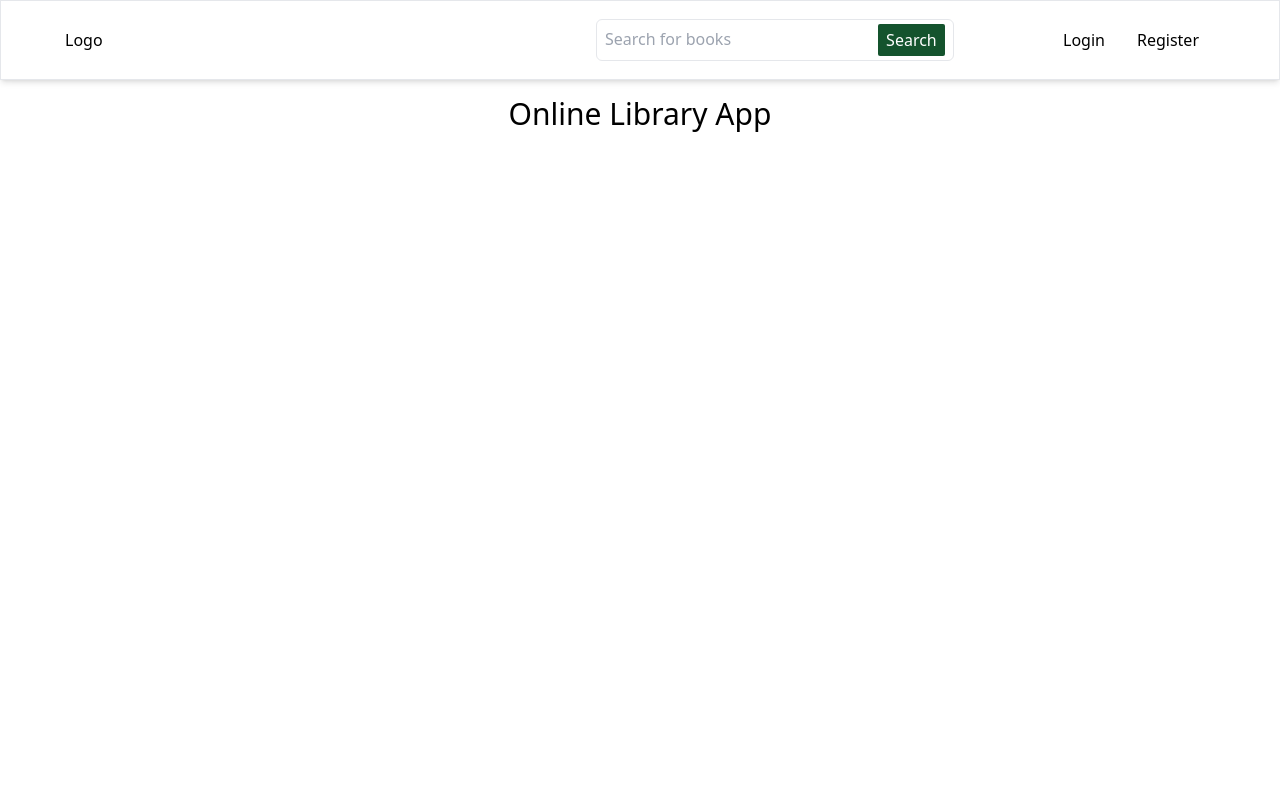
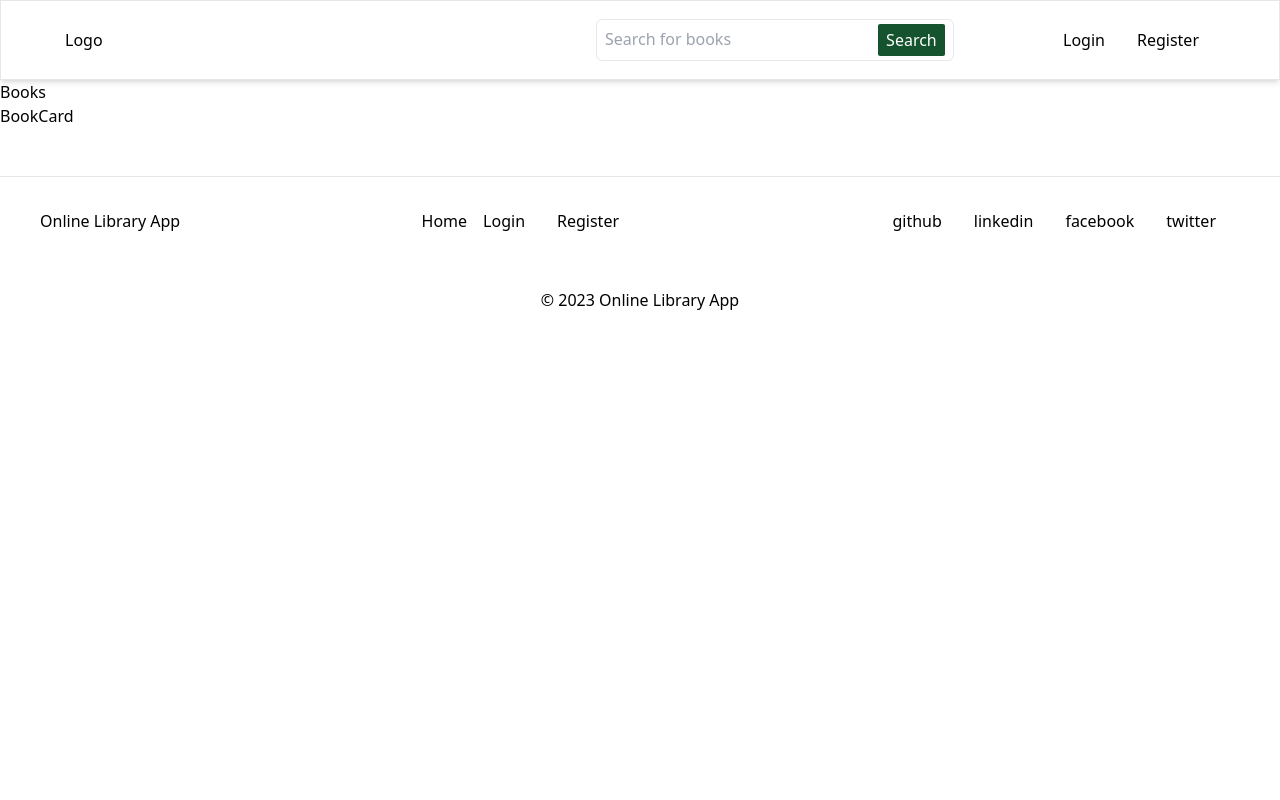
Before and after one commit to Evaristekanova/bookStore-fn, a React (Vite) app: page /books in a window 1280 px wide. Shown: the top 800 px of the page. Built offline with nearby package versions, Linux system fonts and the light colour scheme.

Commit message:
- create books component - create book card component - add dynamic routes for every link in the project

```diff
--- a/src/App.tsx
+++ b/src/App.tsx
@@ -1,15 +1,8 @@
-import Navbar from "./components/Navbar";
-import Footer from "./components/Footer";
-
 const App = () => {
   return (
-    <>
-      <Navbar />
-      <div className="text-3xl text-center font-light pt-4 min-h-screen">
-        Online Library App
-      </div>
-      <Footer />
-    </>
+    <div className="text-3xl text-center font-light pt-4 min-h-screen">
+      Online Library App
+    </div>
   );
 };
 
--- /dev/null
+++ b/src/components/BookCard.tsx
@@ -0,0 +1,7 @@
+const  BookCard = () => {
+  return (
+    <div>BookCard</div>
+  )
+}
+
+export default BookCard
--- /dev/null
+++ b/src/components/Books.tsx
@@ -0,0 +1,11 @@
+import BookCard from "./BookCard";
+const Books = () => {
+  return (
+    <>
+      <div>Books</div>
+      <BookCard />
+    </>
+  );
+};
+
+export default Books;
--- a/src/main.tsx
+++ b/src/main.tsx
@@ -1,13 +1,21 @@
 import React from "react";
 import ReactDOM from "react-dom/client";
-import { BrowserRouter as Router } from "react-router-dom";
+import { BrowserRouter as Router, Routes, Route } from "react-router-dom";
 import App from "./App.tsx";
+import Navbar from "./components/Navbar.tsx";
+import Footer from "./components/Footer.tsx";
+import Books from "./components/Books.tsx";
 import "./index.css";
 
 ReactDOM.createRoot(document.getElementById("root")!).render(
   <React.StrictMode>
     <Router>
-      <App />
+      <Navbar />
+      <Routes>
+        <Route path="/" Component={App} />
+        <Route path="/books" Component={Books} />
+      </Routes>
+      <Footer />
     </Router>
   </React.StrictMode>
 );
```
